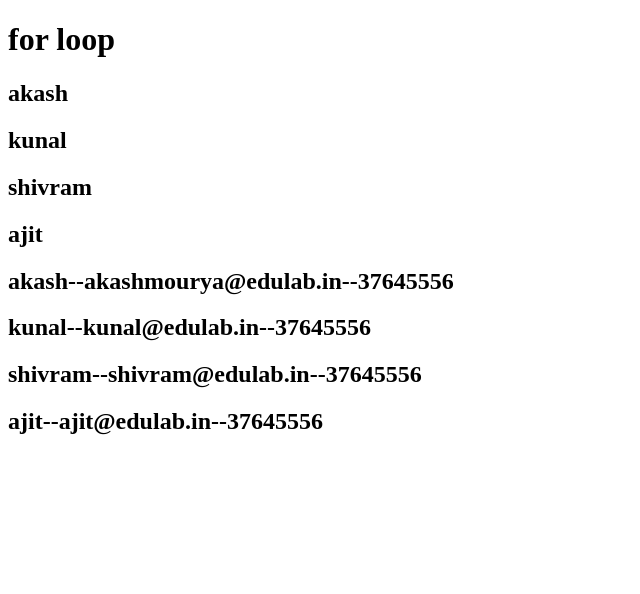
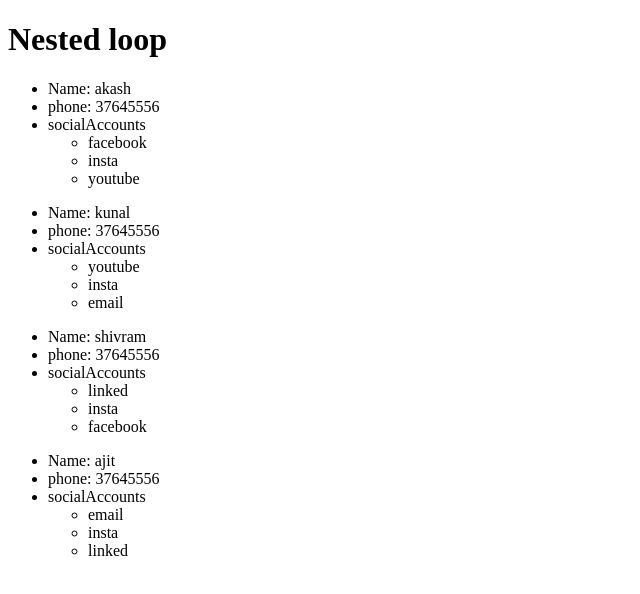
Before and after one commit to akashMedulab/Angular-Tutorials-2, an Angular app: page / in a window 1280 px wide. Shown: the top 594 px of the page, without its empty margins (0-640 px from the left). Built offline with nearby package versions, Linux system fonts and the light colour scheme.

Commit message:
Nested loop

```diff
--- a/src/app/app.component.html
+++ b/src/app/app.component.html
@@ -1,4 +1,11 @@
 <h1>{{title}}</h1>
-<h2 *ngFor="let item of user">{{item}}</h2>
+<ul *ngFor="let user of users">
+    <li>Name: {{user.name}}</li>
+    <li>phone: {{user.phone}}</li>
+    <li>socialAccounts</li>
 
-<h2 *ngFor="let item of userDetails">{{item.name}}--{{item.email}}--{{item.phone}}</h2>
+    <ul *ngFor="let account of user.socialAccounts">
+        <li>{{account}}</li>
+    </ul>
+
+</ul>
--- a/src/app/app.component.ts
+++ b/src/app/app.component.ts
@@ -6,15 +6,15 @@ import { Component } from '@angular/core';
   styleUrls: ['./app.component.css']
 })
 export class AppComponent {
-  title="for loop "
+  title="Nested loop "
  user=['akash','kunal','shivram','ajit']
 
- userDetails=[
-  {name:'akash',email:'akashmourya@edulab.in',phone:'37645556'},
-  {name:'kunal',email:'kunal@edulab.in',phone:'37645556'},
-  {name:'shivram',email:'shivram@edulab.in',phone:'37645556'},
-  {name:'ajit',email:'ajit@edulab.in',phone:'37645556'}
+ users=[
+  {name:'akash',phone:'37645556',socialAccounts:['facebook','insta','youtube']},
+  {name:'kunal',phone:'37645556',socialAccounts:['youtube','insta','email']},
+  {name:'shivram',phone:'37645556',socialAccounts:['linked','insta','facebook']},
+  {name:'ajit',phone:'37645556',socialAccounts:['email','insta','linked']},
+
  ]
 
-
 }
```
